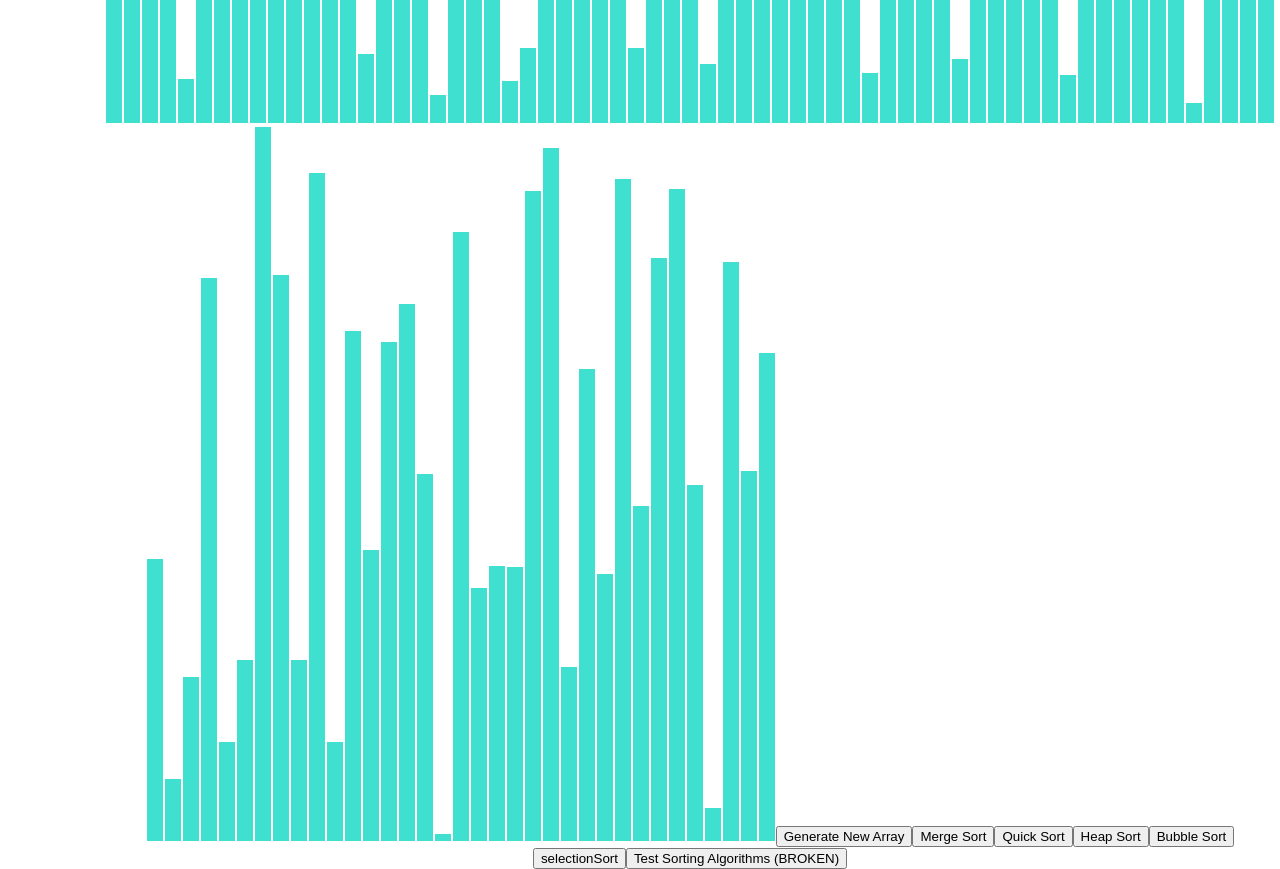
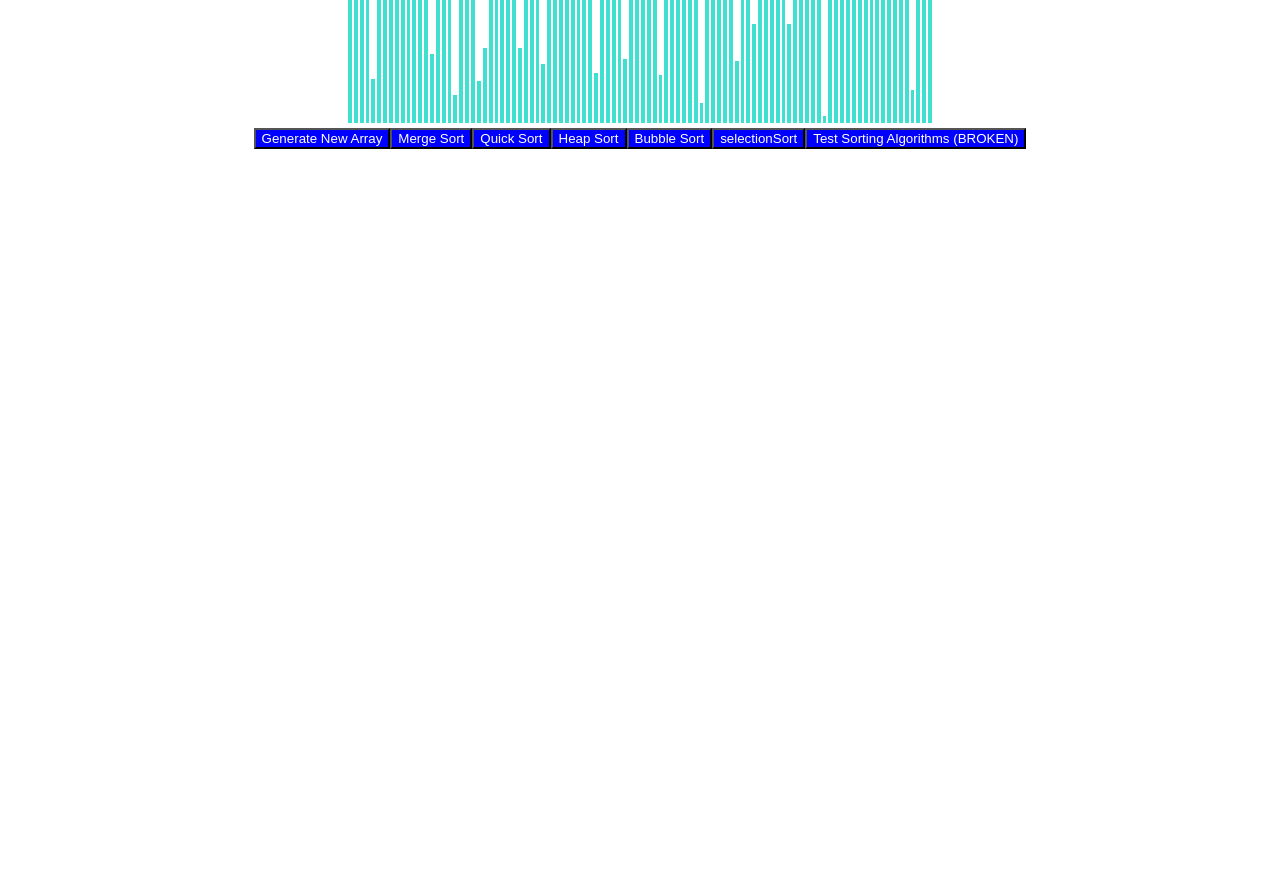
Before and after one commit to davidfarley71/Sorting-Visualizer, a React (Create React App) app: page / in a window 1280 px wide. Shown: the part 600-1469 px from the top of the page. After the commit the page ends 800 px from the top, so only its background shows below. Built offline with nearby package versions, Linux system fonts and the light colour scheme.

Commit message:
jsx update

```diff
--- a/src/App.css
+++ b/src/App.css
@@ -27,6 +27,17 @@ justify-content: center;
   color: #09d3ac;
 }
 
-.button{
+.button-container {
+  grid-row: 3;
+}
+
+.button {
+  color: white;
   background-color: blue !important;
 }
+
+
+.description{
+  grid-row: 1;
+  grid-column: 2;
+}
--- a/src/SortingVisualizer/SortingVisualizer.css
+++ b/src/SortingVisualizer/SortingVisualizer.css
@@ -1,15 +1,11 @@
 .array-container {
-  position: absolute;
-  left: 100px;
+
+  grid-column: 1;
   /* top: 100px; */
 }
 
 .array-bar {
-  width: 1rem;
+  width: .5%;
   display: inline-block;
   margin: 0 1px;
 }
-
-.button {
-  background-color: blue;
-}
--- a/src/SortingVisualizer/SortingVisualizer.js
+++ b/src/SortingVisualizer/SortingVisualizer.js
@@ -25,7 +25,15 @@ export default class SortingVisualizer extends React.Component {
 
         this.state = {
             array: [],
-        };
+            title: <div className="description">
+                <p className="title"></p>
+                <p className="explanation"></p>
+                <p className="color1"></p>
+                <p className="color2"></p>
+                <p className="color3"></p>
+                <p className="color4"></p>
+            </div>
+        }
     }
 
     componentDidMount() {
@@ -67,6 +75,19 @@ export default class SortingVisualizer extends React.Component {
     async selectionSort() {
         const arr = document.getElementsByClassName('array-bar')
         const len = arr.length
+
+        //displaying a descrition of the type of sort
+        this.setState({
+            title: (<div className="description">
+                <p className="title">Selection Sort</p>
+                <p className="explanation">Finds the smallest element in the array and putting it at the beginning of the list and then repeating that process on the unsorted remainder of the data.</p>
+                <p className="color1">Green: Sorted</p>
+                <p className="color2">Grey: Current index being sorted</p>
+                <p className="color3">Yellow: Current scan</p>
+                <p className="color4">Purple: Possible hits</p>
+            </div>)
+        })
+
         //setting up an array deconstructor to swap the places passed in
         const swap = (arr, indx1, indx2) =>
             //array deconstructor to define what will be swapped
@@ -80,7 +101,7 @@ export default class SortingVisualizer extends React.Component {
             //looping through the rest of the array on top of first position
             for (let j = i + 1; j < len; j++) {
                 arr[j].style.backgroundColor = `yellow`
-                    await sleep(25)
+                await sleep(5)
                 arr[j].style.backgroundColor = PRIMARY_COLOR
                 // checking if the next number in the array is less than our current position and if so setting the index equal to that number
                 if (parseInt(arr[j].style.height) < parseInt(arr[indxOfMin].style.height)) {
@@ -94,7 +115,7 @@ export default class SortingVisualizer extends React.Component {
             if (indxOfMin !== i) {
                 console.log(`switch hit`)
                 swap(arr, indxOfMin, i)
-                await sleep(100)
+                //await sleep(100)
             }
             arr[i].style.backgroundColor = `green`
         }
@@ -158,6 +179,7 @@ export default class SortingVisualizer extends React.Component {
         const { array } = this.state;
 
         return (
+            <div className="container">
                 <div className="array-container">
                     {array.map((value, idx) => (
                         <div
@@ -168,15 +190,29 @@ export default class SortingVisualizer extends React.Component {
                                 height: `${value}px`,
                             }}></div>
                     ))}
-                <button onClick={() => this.resetArray()}>Generate New Array</button>
-                <button onClick={() => this.mergeSort()}>Merge Sort</button>
-                <button onClick={() => this.quickSort()}>Quick Sort</button>
-                <button onClick={() => this.heapSort()}>Heap Sort</button>
-                <button onClick={() => this.bubbleSort()}>Bubble Sort</button>
-                <button onClick={() => this.selectionSort()}>selectionSort</button>
-                <button onClick={() => this.testSortingAlgorithms()}>
+                </div>
+
+                <div className="description">
+                    <p className="title"></p>
+                    <p className="explanation"></p>
+                    <p className="color1"></p>
+                    <p className="color2"></p>
+                    <p className="color3"></p>
+                    <p className="color4"></p>
+                </div>
+
+                <div className="button-container">
+                    <button className="button" onClick={() => this.resetArray()}>Generate New Array</button>
+                    <button className="button" onClick={() => this.mergeSort()}>Merge Sort</button>
+                    <button className="button" onClick={() => this.quickSort()}>Quick Sort</button>
+                    <button className="button" onClick={() => this.heapSort()}>Heap Sort</button>
+                    <button className="button" onClick={() => this.bubbleSort()}>Bubble Sort</button>
+                    <button className="button" onClick={() => this.selectionSort()}>selectionSort</button>
+                    <button className="button" onClick={() => this.testSortingAlgorithms()}>
                         Test Sorting Algorithms (BROKEN)
         </button>
+                </div>
+
             </div>
         );
     }
```
Lines whose indentation alone changed are shown as unchanged.
